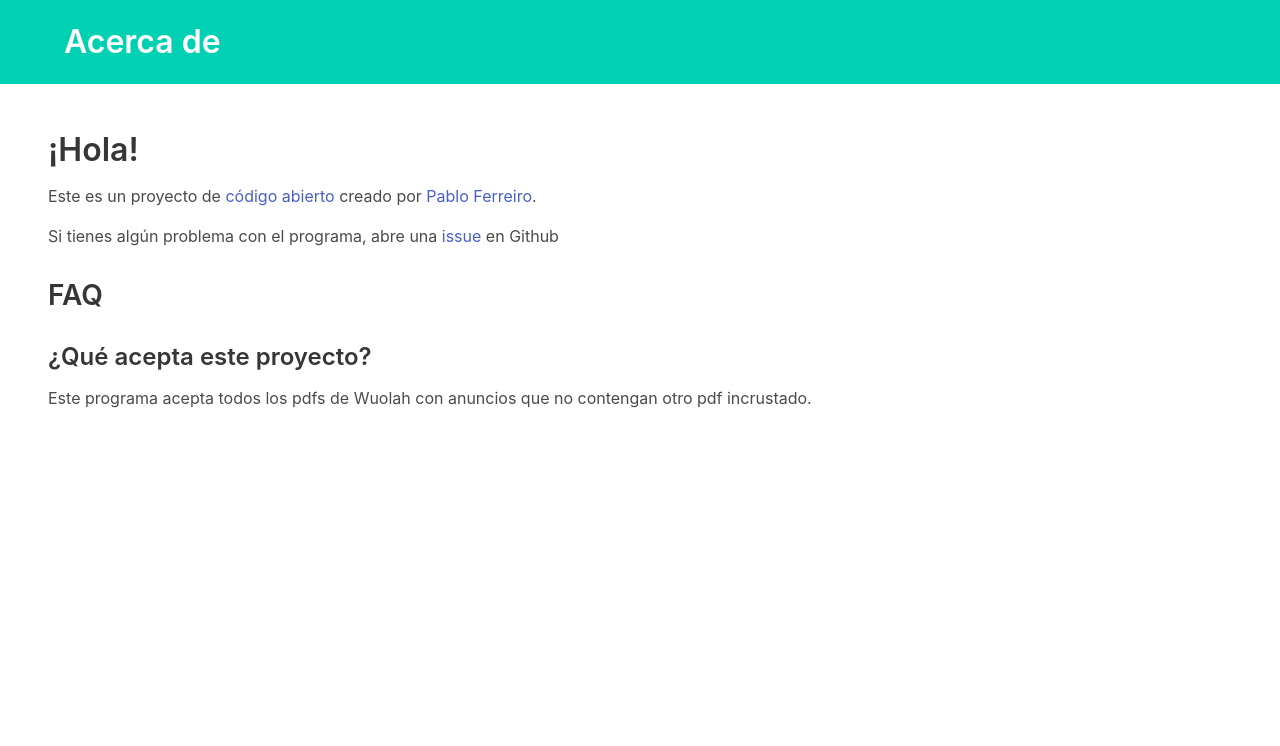
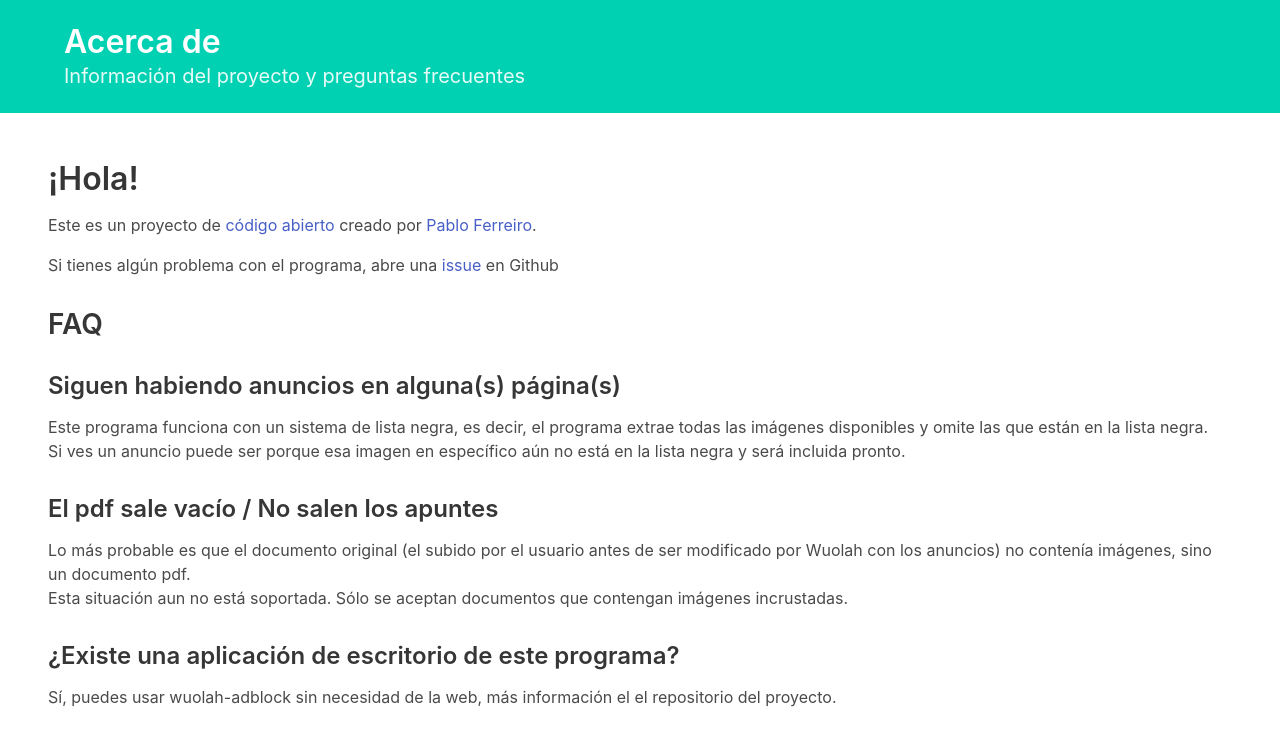
Before and after one commit to pablouser1/wuolah-adblock, a Python web app: template templates/about.html in a window 1280 px wide. Shown: the top 746 px of the page. Run offline with Jinja, Linux system fonts and the light colour scheme; the template is opened without the code that fills it, so the values that code supplies are empty.

Commit message:
About and error pages

```diff
--- a/server.py
+++ b/server.py
@@ -28,6 +28,10 @@ async def clear(request: Request)-> HTTPResponse:
         })
     return redirect('/error')
 
+@app.get("/error")
+async def error(request: Request) -> HTTPResponse:
+    return html(readHTML('./templates/error.html'))
+
 @app.get("/about")
 async def about(request: Request) -> HTTPResponse:
     return html(readHTML('./templates/about.html'))
--- a/templates/about.html
+++ b/templates/about.html
@@ -1,5 +1,5 @@
 <!DOCTYPE html>
-<html lang="en">
+<html lang="es">
 
 <head>
   <meta charset="UTF-8">
@@ -14,6 +14,7 @@
     <div class="hero-body">
       <div class="container">
         <p class="title">Acerca de</p>
+        <p class="subtitle">Información del proyecto y preguntas frecuentes</p>
       </div>
     </div>
   </section>
@@ -25,8 +26,22 @@
       <p>Si tienes algún problema con el programa, abre una <a
           href="https://github.com/pablouser1/wuolah-adblock/issues">issue</a> en Github</p>
       <h2>FAQ</h2>
-      <h3>¿Qué acepta este proyecto?</h3>
-      <p>Este programa acepta todos los pdfs de Wuolah con anuncios que no contengan otro pdf incrustado.</p>
+      <h3>Siguen habiendo anuncios en alguna(s) página(s)</h3>
+      <p>
+        Este programa funciona con un sistema de lista negra, es decir,
+        el programa extrae todas las imágenes disponibles y omite las que están en la lista negra.
+        <br />
+        Si ves un anuncio puede ser porque esa imagen en específico aún no está en la lista negra y será incluida pronto.
+      </p>
+      <h3>El pdf sale vacío / No salen los apuntes</h3>
+      <p>
+        Lo más probable es que el documento original (el subido por el usuario antes de ser modificado por Wuolah con los anuncios)
+        no contenía imágenes, sino un documento pdf.
+        <br />
+        Esta situación aun no está soportada. Sólo se aceptan documentos que contengan imágenes incrustadas.
+      </p>
+      <h3>¿Existe una aplicación de escritorio de este programa?</h3>
+      <p>Sí, puedes usar wuolah-adblock sin necesidad de la web, más información el el repositorio del proyecto.</p>
     </div>
   </section>
 </body>
--- a/templates/home.html
+++ b/templates/home.html
@@ -1,5 +1,5 @@
 <!DOCTYPE html>
-<html lang="en">
+<html lang="es">
 
 <head>
   <meta charset="UTF-8">
```
Also changed, not shown: templates/error.html (+23 -0 lines).
